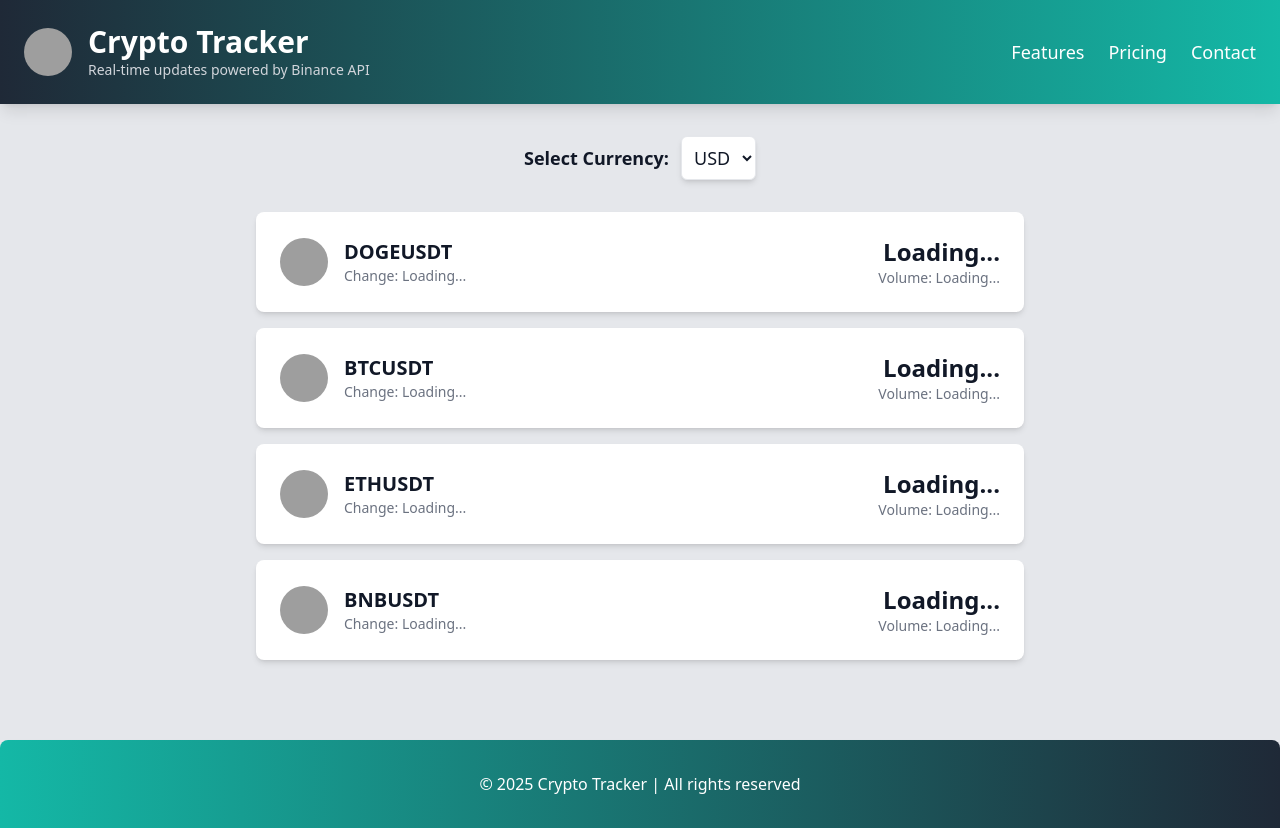
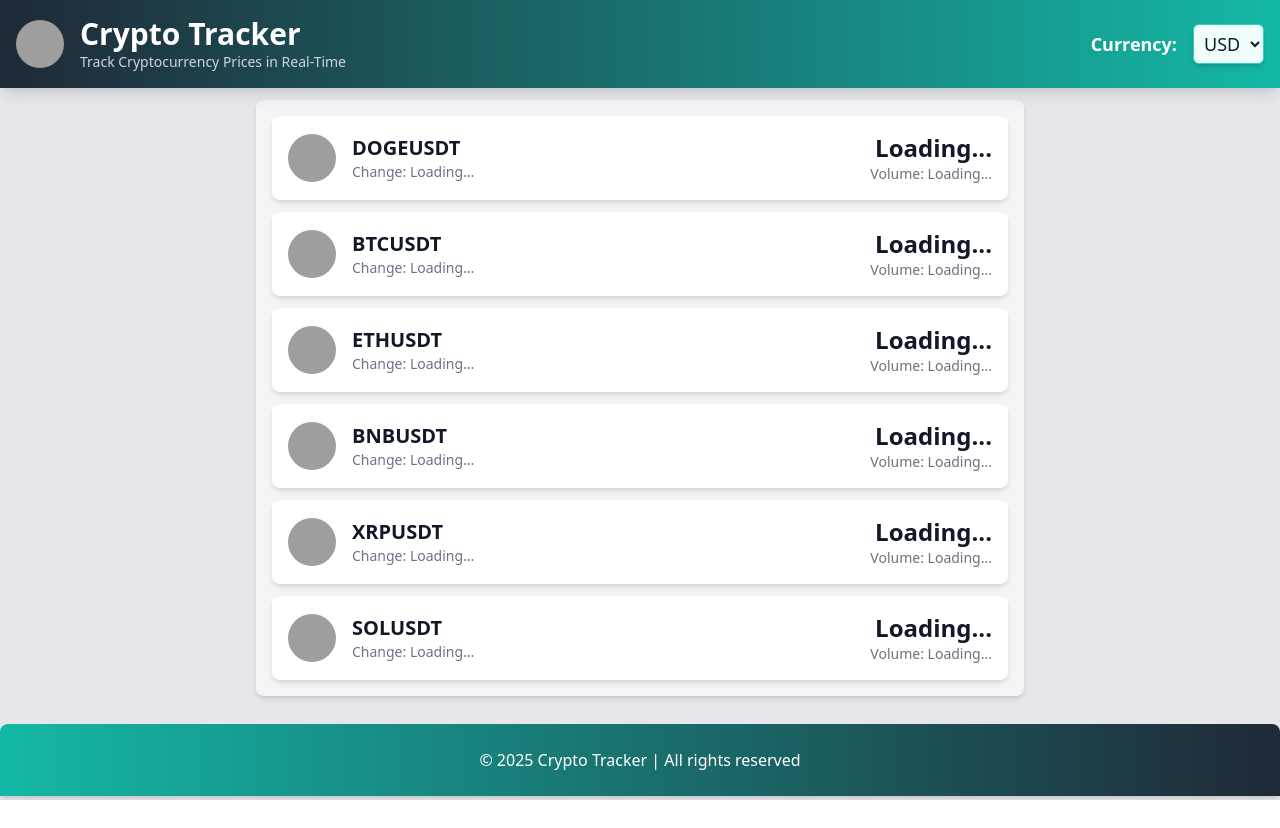
Before and after one commit to YashChikhale2002/CryptoCurrency-Price-Tracker, a Flask app: page / in a window 1280 px wide. After the commit the page ends 800 px from the top, so only its background shows below. Run offline with Flask 3, Linux system fonts and the light colour scheme; some libraries are stand-ins or nearby versions; grey boxes are pictures that could not be loaded.

Commit message:
This is the Final Code

```diff
--- a/app.py
+++ b/app.py
@@ -11,7 +11,7 @@ socketio = SocketIO(app)
 
 # Configuration
 COINMARKETCAP_API_KEY = "d2731549-19f8-405a-8017-6df613de03dd"
-allowed_symbols = ["dogeusdt", "btcusdt", "ethusdt", "bnbusdt"]
+allowed_symbols = ["dogeusdt", "btcusdt", "ethusdt", "bnbusdt", "xrpusdt", "solusdt"]
 
 # Shared dictionary for real-time prices
 latest_prices = {}
--- a/requirements.txt
+++ b/requirements.txt
@@ -1,5 +1,5 @@
 flask
 websocket-client
 flask-socketio
-eventlet  # For WebSocket support
+eventlet
 requests
--- a/static/js/script.js
+++ b/static/js/script.js
@@ -1,8 +1,7 @@
 const socket = io();
-const currencySelector = document.getElementById('currency-selector');
-let selectedCurrency = 'USD';
+const currencySelector = document.getElementById("currency-selector");
+let selectedCurrency = "USD";
 
-// Listen for price updates
 socket.on("price_update", (data) => {
   const { symbol, price, volume, change } = data;
 
@@ -15,7 +14,9 @@ socket.on("price_update", (data) => {
     fetch(`/convert?amount=${price}&from=USD&to=${selectedCurrency}`)
       .then((response) => response.json())
       .then((converted) => {
-                const existingPrice = parseFloat(priceValue.textContent.replace(/[^0-9.-]+/g, ""));
+        const existingPrice = parseFloat(
+          priceValue.textContent.replace(/[^0-9.-]+/g, "")
+        );
         const newPrice = converted.converted;
 
         priceValue.textContent = `${selectedCurrency} ${newPrice.toFixed(2)}`;
@@ -23,14 +24,15 @@ socket.on("price_update", (data) => {
         changeValue.textContent = `Change: ${change.toFixed(2)}%`;
 
         if (existingPrice) {
-                    priceValue.classList.remove('price-increase', 'price-decrease');
-                    const changeClass = newPrice > existingPrice ? 'price-increase' : 'price-decrease';
+          priceValue.classList.remove("text-green-500", "text-red-500");
+          const changeClass =
+            newPrice > existingPrice ? "text-green-500" : "text-red-500";
           priceValue.classList.add(changeClass);
         }
       });
   }
 });
 
-currencySelector.addEventListener('change', (e) => {
+currencySelector.addEventListener("change", (e) => {
   selectedCurrency = e.target.value;
 });
--- a/templates/index.html
+++ b/templates/index.html
@@ -4,125 +4,108 @@
     <meta charset="UTF-8" />
     <meta name="viewport" content="width=device-width, initial-scale=1.0" />
     <title>Crypto Price Tracker</title>
-    <!-- Tailwind CSS -->
     <script src="https://cdn.tailwindcss.com"></script>
   </head>
 
   <body class="bg-gray-200 text-gray-900">
-
-    <!-- Header -->
-    <header class="bg-gradient-to-r from-gray-800 to-teal-500 p-6 shadow-lg">
+    <header
+      class="bg-gradient-to-r from-gray-800 to-teal-500 p-4 shadow-lg sticky top-0 z-50"
+    >
       <div class="flex justify-between items-center">
-            <!-- Logo and Title -->
         <div class="flex items-center">
-                <img src="https://cryptologos.cc/logos/bitcoin-btc-logo.png" alt="Crypto Tracker Logo" class="w-12 h-12 rounded-full mr-4" />
+          <img
+            src="https://cryptologos.cc/logos/bitcoin-btc-logo.png"
+            alt="Crypto Tracker Logo"
+            class="w-12 h-12 rounded-full mr-4"
+          />
           <div>
             <h1 class="text-3xl font-bold text-white">Crypto Tracker</h1>
-                    <p class="text-sm text-gray-300">Real-time updates powered by Binance API</p>
+            <p class="text-sm text-gray-300">
+              Track Cryptocurrency Prices in Real-Time
+            </p>
           </div>
         </div>
 
-            <!-- Navigation Links -->
-            <nav class="flex gap-6">
-                <a href="#features" class="text-white text-lg font-medium hover:text-teal-200 transition-colors">Features</a>
-                <a href="#pricing" class="text-white text-lg font-medium hover:text-teal-200 transition-colors">Pricing</a>
-                <a href="#contact" class="text-white text-lg font-medium hover:text-teal-200 transition-colors">Contact</a>
-            </nav>
-        </div>
-    </header>
-
-    <!-- Main Content -->
-    <main class="py-8">
-        <div class="max-w-3xl mx-auto">
-            <!-- Currency Selector -->
-            <div class="text-center mb-8">
-                <label for="currency-selector" class="font-bold text-lg mr-2">Select Currency:</label>
-                <select id="currency-selector" class="p-2 text-lg border rounded-md shadow-md bg-white">
+        <div class="flex items-center space-x-4">
+          <label for="currency-selector" class="text-white font-bold text-lg"
+            >Currency:</label
+          >
+          <select
+            id="currency-selector"
+            class="p-1.5 text-lg border border-teal-400 rounded-md shadow-md bg-teal-50 hover:bg-teal-100 focus:outline-none focus:ring-2 focus:ring-teal-500 transition duration-200 ease-in-out"
+          >
             <option value="USD">USD</option>
+            <option value="INR">INR</option>
             <option value="EUR">EUR</option>
             <option value="GBP">GBP</option>
             <option value="JPY">JPY</option>
           </select>
         </div>
+      </div>
+    </header>
 
-            <!-- Price List -->
-            <ul class="space-y-4">
+    <main class="py-3">
+      <div class="max-w-3xl mx-auto">
+        <div class="bg-gray-100 rounded-lg shadow-md p-4">
+          <ul class="space-y-3">
             {% for symbol in allowed_symbols %}
-                <li id="price-{{ symbol | upper }}" class="flex justify-between items-center bg-white p-6 rounded-lg shadow-md hover:shadow-xl transition-shadow">
+            <li
+              id="price-{{ symbol | upper }}"
+              class="flex justify-between items-center bg-white p-4 rounded-lg shadow-md hover:shadow-xl transition-shadow"
+            >
               <div class="flex items-center">
-                        <img src="
+                <img
+                  src="
                     {% if symbol == 'btcusdt' %} https://cryptologos.cc/logos/bitcoin-btc-logo.png
                     {% elif symbol == 'ethusdt' %} https://cryptologos.cc/logos/ethereum-eth-logo.png
                     {% elif symbol == 'dogeusdt' %} https://cryptologos.cc/logos/dogecoin-doge-logo.png
                     {% elif symbol == 'bnbusdt' %} https://cryptologos.cc/logos/bnb-bnb-logo.png
+                    {% elif symbol == 'xrpusdt' %} https://cryptologos.cc/logos/xrp-xrp-logo.png
+                    {% elif symbol == 'solusdt' %} https://cryptologos.cc/logos/solana-sol-logo.png
                     {% else %} https://cryptologos.cc/logos/{{ symbol | lower }}-{{ symbol | lower }}-logo.png
-                            {% endif %}" alt="{{ symbol | upper }}" class="w-12 h-12 rounded-full" />
+                    {% endif %}"
+                  alt="{{ symbol | upper }}"
+                  class="w-12 h-12 rounded-full"
+                />
+
                 <div class="ml-4">
                   <h4 class="text-xl font-semibold">{{ symbol | upper }}</h4>
-                            <p id="change-value-{{ symbol | upper }}" class="text-sm text-gray-500">Change: Loading...</p>
+                  <p
+                    id="change-value-{{ symbol | upper }}"
+                    class="text-sm text-gray-500"
+                  >
+                    Change: Loading...
+                  </p>
                 </div>
               </div>
               <div class="text-right">
-                        <h4 id="price-value-{{ symbol | upper }}" class="text-2xl font-bold">Loading...</h4>
-                        <p id="volume-value-{{ symbol | upper }}" class="text-sm text-gray-500">Volume: Loading...</p>
+                <h4
+                  id="price-value-{{ symbol | upper }}"
+                  class="text-2xl font-bold"
+                >
+                  Loading...
+                </h4>
+                <p
+                  id="volume-value-{{ symbol | upper }}"
+                  class="text-sm text-gray-500"
+                >
+                  Volume: Loading...
+                </p>
               </div>
             </li>
             {% endfor %}
           </ul>
         </div>
+      </div>
     </main>
 
-    <!-- Footer -->
-    <footer class="bg-gradient-to-r from-teal-500 to-gray-800 text-white p-8 text-center mt-12 shadow-md rounded-t-lg">
+    <footer
+      class="bg-gradient-to-r from-teal-500 to-gray-800 text-white p-6 text-center mt-4 shadow-md rounded-t-lg"
+    >
       <p>&copy; 2025 Crypto Tracker | All rights reserved</p>
     </footer>
 
-    <!-- Socket.IO Script -->
     <script src="https://cdn.socket.io/4.5.0/socket.io.min.js"></script>
-    <script>
-        const socket = io();
-        const currencySelector = document.getElementById("currency-selector");
-        let selectedCurrency = "USD";
-
-        socket.on("price_update", (data) => {
-            const { symbol, price, volume, change } = data;
-
-            const upperSymbol = symbol.toUpperCase();
-            const priceValue = document.getElementById(
-                `price-value-${upperSymbol}`
-            );
-            const volumeValue = document.getElementById(
-                `volume-value-${upperSymbol}`
-            );
-            const changeValue = document.getElementById(
-                `change-value-${upperSymbol}`
-            );
-
-            if (priceValue && volumeValue && changeValue) {
-                fetch(`/convert?amount=${price}&from=USD&to=${selectedCurrency}`)
-                    .then((response) => response.json())
-                    .then((converted) => {
-                        const existingPrice = parseFloat(
-                            priceValue.textContent.replace(/[^0-9.-]+/g, "")
-                        );
-                        const newPrice = converted.converted;
-
-                        priceValue.textContent = `${selectedCurrency} ${newPrice.toFixed(2)}`;
-                        volumeValue.textContent = `Volume: ${volume.toFixed(2)}`;
-                        changeValue.textContent = `Change: ${change.toFixed(2)}%`;
-
-                        if (existingPrice) {
-                            priceValue.classList.remove("text-green-500", "text-red-500");
-                            const changeClass = newPrice > existingPrice ? "text-green-500" : "text-red-500";
-                            priceValue.classList.add(changeClass);
-                        }
-                    });
-            }
-        });
-
-        currencySelector.addEventListener("change", (e) => {
-            selectedCurrency = e.target.value;
-        });
-    </script>
+    <script src="static/js/script.js"></script>
   </body>
 </html>
```
Also changed, not shown: README.md. Lines whose indentation alone changed are shown as unchanged.
